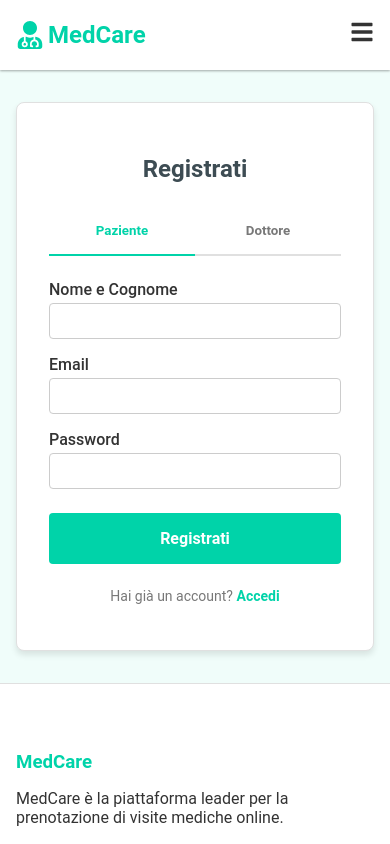
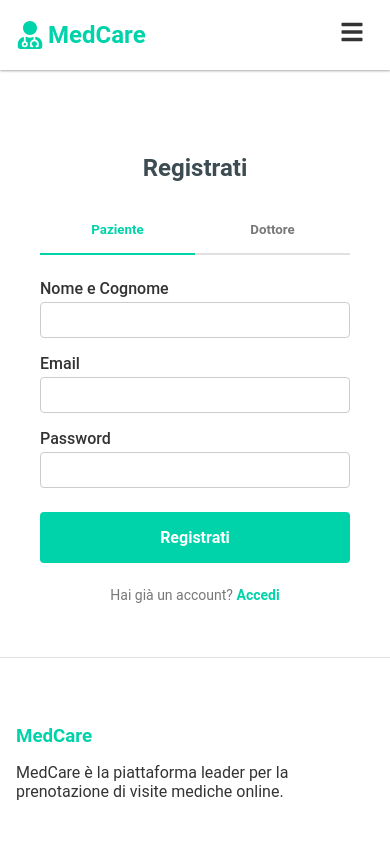
Before and after one commit to lorevange/CSD_Project_App-frontend, a React (Create React App) app: page /register in a window 390 px wide. Shown: the top 844 px of the page. Built offline with nearby package versions, Linux system fonts and the light colour scheme.

Commit message:
Mobile Friendliness Improvements

```diff
--- a/src/index.css
+++ b/src/index.css
@@ -1,4 +1,8 @@
 @import './styles/variables.css';
+
+* {
+  box-sizing: border-box;
+}
 
 body {
   margin: 0;
@@ -7,6 +11,7 @@ body {
   -moz-osx-font-smoothing: grayscale;
   color: var(--text-main);
   background-color: var(--bg-light);
+  font-size: 16px;
 }
 
 code {
--- a/src/styles/Auth.css
+++ b/src/styles/Auth.css
@@ -111,3 +111,25 @@
     color: var(--color-primary);
     font-weight: bold;
 }
+
+@media (max-width: 480px) {
+    .auth-container {
+        padding: var(--spacing-md);
+        align-items: flex-start;
+        /* Align to top on mobile */
+        padding-top: 40px;
+    }
+
+    .auth-card {
+        padding: var(--spacing-lg);
+        box-shadow: none;
+        /* Simplify on mobile */
+        border: none;
+        background-color: transparent;
+    }
+
+    .auth-page {
+        background-color: var(--card-bg);
+        /* Make whole page white on mobile */
+    }
+}
--- a/src/styles/BookingModal.css
+++ b/src/styles/BookingModal.css
@@ -21,6 +21,10 @@
     overflow: hidden;
     border: 1px solid var(--border-color);
     animation: slideIn 0.3s ease-out;
+    max-height: 90vh;
+    /* Ensure it fits on screen */
+    display: flex;
+    flex-direction: column;
 }
 
 @keyframes slideIn {
@@ -41,6 +45,7 @@
     display: flex;
     justify-content: space-between;
     align-items: center;
+    flex-shrink: 0;
 }
 
 .modal-header h2 {
@@ -64,6 +69,9 @@
 
 .modal-content {
     padding: var(--spacing-lg);
+    overflow-y: auto;
+    /* Allow scrolling */
+    flex: 1;
 }
 
 /* Date Selection */
@@ -83,6 +91,8 @@
     gap: var(--spacing-sm);
     overflow-x: auto;
     padding-bottom: var(--spacing-xs);
+    -webkit-overflow-scrolling: touch;
+    /* Smooth scrolling on iOS */
 }
 
 .date-card {
@@ -175,6 +185,7 @@
     display: flex;
     justify-content: flex-end;
     gap: var(--spacing-md);
+    flex-shrink: 0;
 }
 
 .btn-cancel {
@@ -228,3 +239,20 @@
         transform: scale(1);
     }
 }
+
+@media (max-width: 480px) {
+    .modal-footer {
+        flex-direction: column-reverse;
+    }
+
+    .btn-cancel,
+    .btn-confirm {
+        width: 100%;
+        text-align: center;
+        padding: 12px;
+    }
+
+    .times-grid {
+        grid-template-columns: repeat(3, 1fr);
+    }
+}
--- a/src/styles/DoctorCard.css
+++ b/src/styles/DoctorCard.css
@@ -138,6 +138,7 @@
         flex-direction: column;
         align-items: center;
         text-align: center;
+        padding: var(--spacing-md);
     }
 
     .doctor-image-container {
@@ -159,4 +160,10 @@
         align-items: center;
         gap: var(--spacing-md);
     }
+
+    .book-btn {
+        width: 100%;
+        padding: 12px;
+        font-size: 1.1rem;
+    }
 }
--- a/src/styles/Header.css
+++ b/src/styles/Header.css
@@ -130,6 +130,7 @@
 @media (max-width: 768px) {
     .mobile-menu-icon {
         display: block;
+        padding: 10px;
     }
 
     .nav-menu {
@@ -139,14 +140,16 @@
         width: 100%;
         background-color: var(--bg-main);
         flex-direction: column;
-        box-shadow: var(--shadow-md);
+        box-shadow: 0 4px 6px -1px rgba(0, 0, 0, 0.1), 0 2px 4px -1px rgba(0, 0, 0, 0.06);
         max-height: 0;
         overflow: hidden;
         transition: max-height 0.3s ease-in-out;
+        z-index: 999;
     }
 
     .nav-menu.active {
-        max-height: 300px;
+        max-height: 400px;
+        border-bottom: 1px solid var(--border-color);
     }
 
     .nav-list {
@@ -154,6 +157,7 @@
         width: 100%;
         padding: var(--spacing-md) 0;
         gap: var(--spacing-md);
+        margin: 0;
     }
 
     .nav-item {
@@ -161,15 +165,30 @@
         text-align: center;
     }
 
+    .nav-link {
+        display: block;
+        padding: var(--spacing-sm) 0;
+        font-size: 1.1rem;
+    }
+
+    .btn-login,
+    .btn-doctor {
+        justify-content: center;
+        width: 80%;
+        margin: 0 auto;
+    }
+
     .language-switcher {
         margin-left: 0;
-        margin-top: 1rem;
+        margin-top: 0.5rem;
         justify-content: center;
+        padding-bottom: var(--spacing-sm);
     }
 
     .theme-toggle {
         margin-left: 0;
-        margin-top: 0.5rem;
+        margin-top: 0;
         justify-content: center;
+        padding-bottom: var(--spacing-md);
     }
 }
--- a/src/styles/Home.css
+++ b/src/styles/Home.css
@@ -102,10 +102,12 @@
 @media (max-width: 768px) {
     .hero-title {
         font-size: 32px;
+        padding: 0 var(--spacing-md);
     }
 
     .hero-subtitle {
         font-size: var(--font-size-lg);
+        padding: 0 var(--spacing-md);
     }
 
     .hero-section {
@@ -116,4 +118,24 @@
         grid-template-columns: repeat(2, 1fr);
         gap: var(--spacing-md);
     }
+
+    .info-grid {
+        grid-template-columns: 1fr;
+        gap: var(--spacing-xl);
+    }
+
+    .section-title {
+        font-size: 28px;
+        margin: var(--spacing-xl) 0 var(--spacing-lg);
+    }
 }
+
+@media (max-width: 480px) {
+    .specializations-grid {
+        grid-template-columns: 1fr;
+    }
+
+    .hero-title {
+        font-size: 28px;
+    }
+}
```
